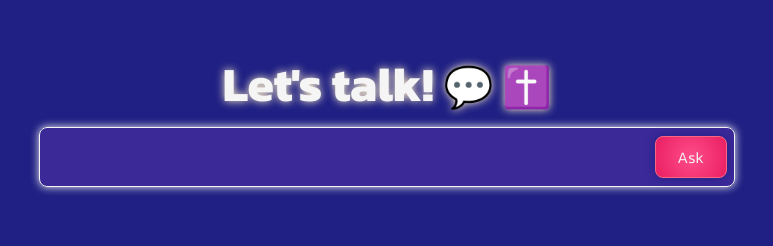
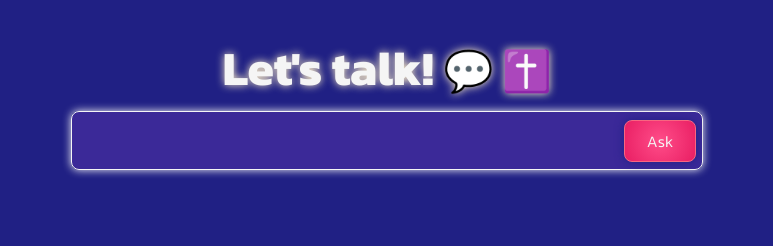
Before and after one commit to FaithCopilot/faithcopilot-lite-app, a website: page public/index.html in a window 1280 px wide. Shown: the whole page, without its empty margins (253-1026 px from the left). Drawn offline with nearby package versions, Linux system fonts and the light colour scheme.

Commit message:
feat: add responsive mobile style

```diff
--- a/public/styles.css
+++ b/public/styles.css
@@ -5,10 +5,17 @@ body {
 .main-container {
   font-family: "Kanit", sans-serif;
   margin: auto;
-  padding: .5em;
+  padding: 20;
   position: relative;
-  width: 55%;
+  width: 100%;
   text-align: -webkit-center;
+}
+
+@media (min-width: 768px) {
+  .main-container {
+    /* Styles for medium screens and larger (e.g., tablets and up) */
+    width: 50%;
+  }
 }
 
 .spinner {
```
